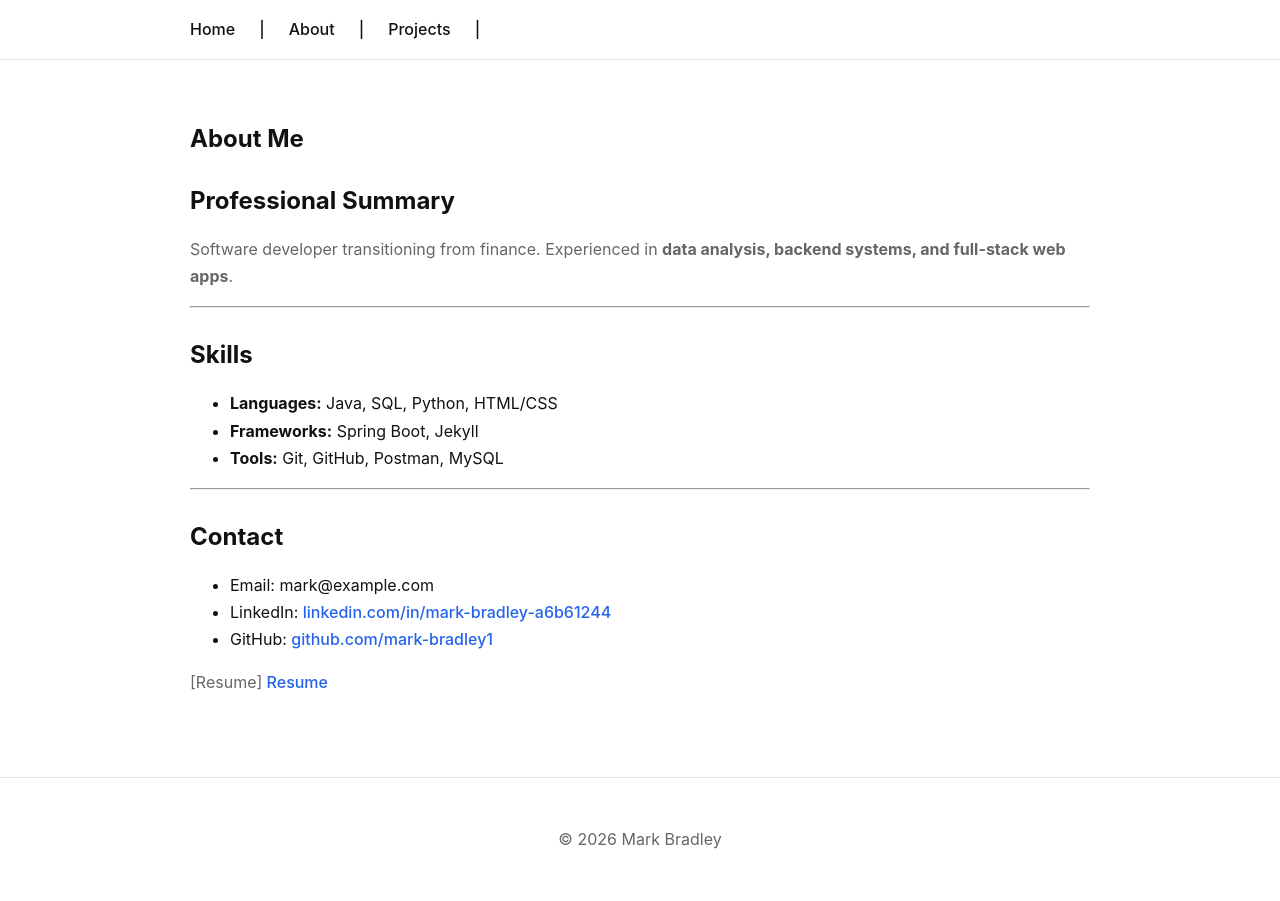
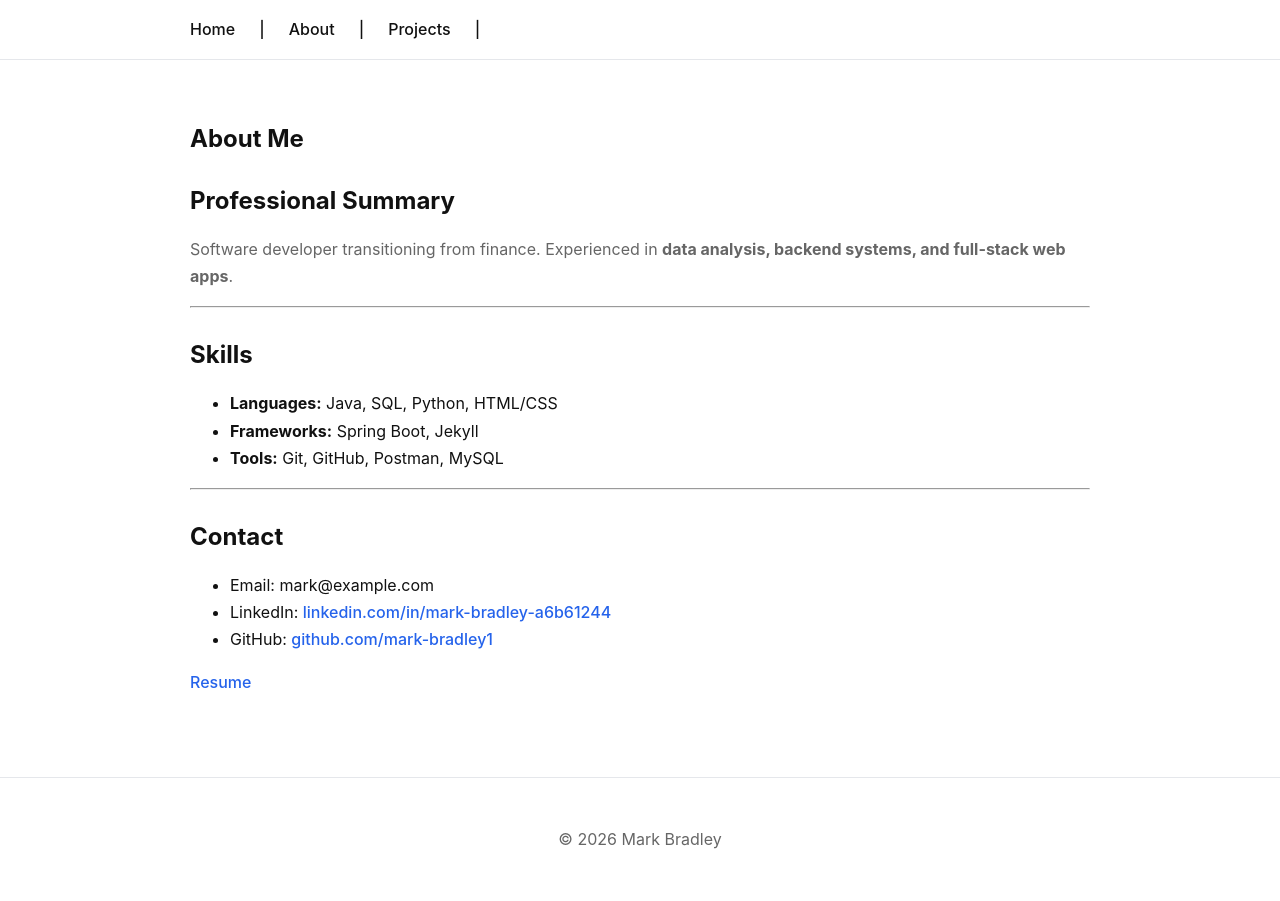
Before and after one commit to mark-bradley1/mark-bradley1.github.io, a Jekyll site: the page built from about.md, in a window 1280 px wide. Built offline with Jekyll 4.4.1, drawn with Linux system fonts in a browser that asks for light colours.

Commit message:
Fix resume link formatting in about.md

```diff
--- a/about.md
+++ b/about.md
@@ -24,6 +24,6 @@ Software developer transitioning from finance. Experienced in **data analysis, b
 - LinkedIn: [linkedin.com/in/mark-bradley-a6b61244](https://www.linkedin.com/in/mark-bradley-a6b61244)
 - GitHub: [github.com/mark-bradley1](https://github.com/mark-bradley1)
 
-[Resume]<a href="{{ '/assets/Mark-Bradley-Resume.pdf' | relative_url }}" target="_blank">
+<a href="{{ '/assets/Mark-Bradley-Resume.pdf' | relative_url }}" target="_blank">
   Resume
 </a>
```
